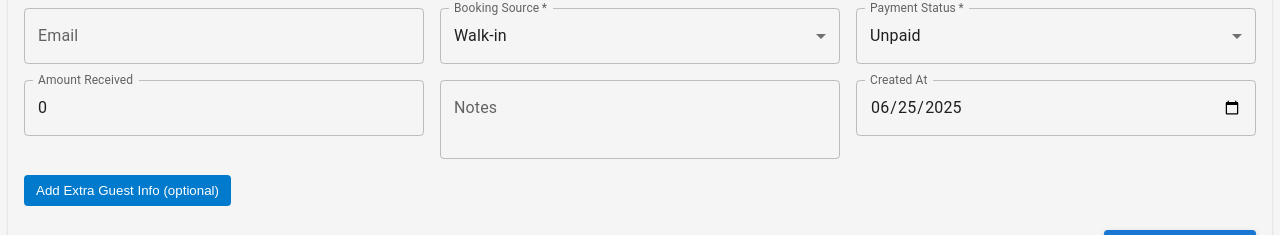
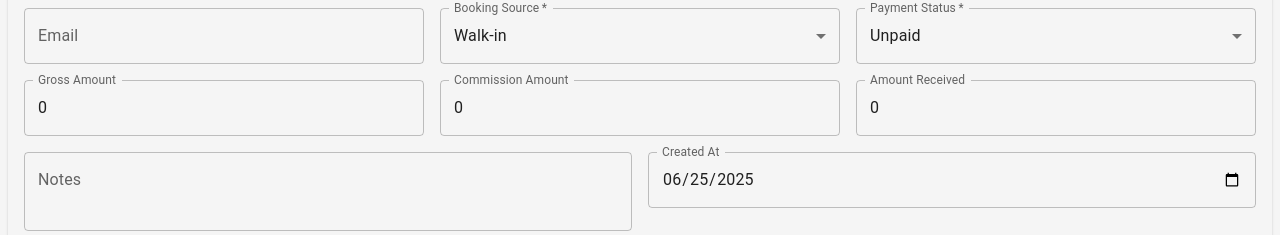
Before and after one commit to sreekaratla81/atlas-admin-portal, a React (Vite) app: page / in a window 1280 px wide. Shown: the part 288-523 px from the top of the page. Built offline with nearby package versions, Linux system fonts and the light colour scheme; no server answers.

Commit message:
Add gross and commission inputs

```diff
--- a/src/pages/Bookings.jsx
+++ b/src/pages/Bookings.jsx
@@ -21,6 +21,8 @@ const Bookings = () => {
     checkoutDate: '',
     bookingSource: 'Walk-in',
     paymentStatus: 'unpaid',
+    amountGuestPaid: 0,
+    commissionAmount: 0,
     amountReceived: 0,
     notes: '',
     createdAt: today       // Default to today
@@ -101,6 +103,8 @@ const Bookings = () => {
 
       bookingSource: 'Walk-in',
       paymentStatus: 'unpaid',
+      amountGuestPaid: 0,
+      commissionAmount: 0,
       amountReceived: 0,
       notes: '',
       createdAt: today
@@ -131,6 +135,8 @@ const Bookings = () => {
         ...booking,
         guestId,
         listingId: parseInt(booking.listingId),
+        amountGuestPaid: parseFloat(booking.amountGuestPaid),
+        commissionAmount: parseFloat(booking.commissionAmount),
         amountReceived: parseFloat(booking.amountReceived),
         createdAt: booking.createdAt,
         guestsPlanned,
@@ -173,6 +179,8 @@ const Bookings = () => {
         bookingToEdit.checkoutDate || bookingToEdit.checkOutDate || '',
       bookingSource: bookingToEdit.bookingSource || 'Walk-in',
       paymentStatus: bookingToEdit.paymentStatus || 'unpaid',
+      amountGuestPaid: bookingToEdit.amountGuestPaid ?? 0,
+      commissionAmount: bookingToEdit.commissionAmount ?? 0,
       amountReceived: bookingToEdit.amountReceived ?? 0,
       notes: bookingToEdit.notes || '',
       createdAt: bookingToEdit.createdAt || today
@@ -391,6 +399,32 @@ const Bookings = () => {
                 </Select>
               </FormControl>
 
+              {/* Gross Amount */}
+              <TextField
+                label="Gross Amount"
+                type="number"
+                placeholder="Gross Amount"
+                value={booking.amountGuestPaid}
+                onChange={e => setBooking({ ...booking, amountGuestPaid: e.target.value })}
+                inputProps={{
+                  min: 0,
+                  step: "0.01"
+                }}
+              />
+
+              {/* Commission Amount */}
+              <TextField
+                label="Commission Amount"
+                type="number"
+                placeholder="Commission Amount"
+                value={booking.commissionAmount}
+                onChange={e => setBooking({ ...booking, commissionAmount: e.target.value })}
+                inputProps={{
+                  min: 0,
+                  step: "0.01"
+                }}
+              />
+
               {/* Amount Received */}
               <TextField
                 label="Amount Received"
@@ -589,33 +623,34 @@ const Bookings = () => {
             </TableRow>
           </TableHead>
           <TableBody>
-            {paginatedBookings.map(b => {
-              const guestObj = guests.find(g => g.id === b.guestId) || {};
-              const listingObj = listings.find(l => l.id === b.listingId) || {};
+            {paginatedBookings.map(row => {
+              console.log(row); // check for amountGuestPaid and commissionAmount
+              const guestObj = guests.find(g => g.id === row.guestId) || {};
+              const listingObj = listings.find(l => l.id === row.listingId) || {};
               return (
-                <TableRow key={b.id}>
-                  <TableCell>{listingObj.name || b.listingId}</TableCell>
+                <TableRow key={row.id}>
+                  <TableCell>{listingObj.name || row.listingId}</TableCell>
                   <TableCell>
                     {guestObj.name || ''}<br />
                     {guestObj.phone || ''}<br />
                     {guestObj.email || ''}
                   </TableCell>
-                  <TableCell>{b.checkinDate}</TableCell>
-                  <TableCell>{b.checkoutDate}</TableCell>
-                  <TableCell>{b.paymentStatus}</TableCell>
-                  <TableCell>{b.guestsPlanned} → {b.guestsActual}</TableCell>
-                  <TableCell>₹{b.extraGuestCharge?.toLocaleString("en-IN")}</TableCell>
-                  <TableCell>₹{b.amountGuestPaid?.toLocaleString("en-IN")}</TableCell>
-                  <TableCell>₹{b.commissionAmount?.toLocaleString("en-IN")}</TableCell>
-                  <TableCell>₹{b.amountReceived?.toLocaleString("en-IN")}</TableCell>
-                  <TableCell>{b.bookingSource}</TableCell>
-                  <TableCell>{b.createdAt ? new Date(b.createdAt).toLocaleDateString() : ''}</TableCell>
+                  <TableCell>{row.checkinDate}</TableCell>
+                  <TableCell>{row.checkoutDate}</TableCell>
+                  <TableCell>{row.paymentStatus}</TableCell>
+                  <TableCell>{row.guestsPlanned} → {row.guestsActual}</TableCell>
+                  <TableCell>₹{row.extraGuestCharge?.toLocaleString("en-IN")}</TableCell>
+                  <TableCell>₹{row.amountGuestPaid?.toLocaleString("en-IN", { minimumFractionDigits: 2 })}</TableCell>
+                  <TableCell>₹{row.commissionAmount?.toLocaleString("en-IN", { minimumFractionDigits: 2 })}</TableCell>
+                  <TableCell>₹{row.amountReceived?.toLocaleString("en-IN")}</TableCell>
+                  <TableCell>{row.bookingSource}</TableCell>
+                  <TableCell>{row.createdAt ? new Date(row.createdAt).toLocaleDateString() : ''}</TableCell>
                   <TableCell>
                     <Box sx={{ display: 'flex', gap: 1 }}>
                       <Button
                         variant="outlined"
                         size="small"
-                        onClick={() => handleEdit(b)}
+                        onClick={() => handleEdit(row)}
                         disabled={loading}
                         sx={{ minWidth: 60 }}
                       >
```
